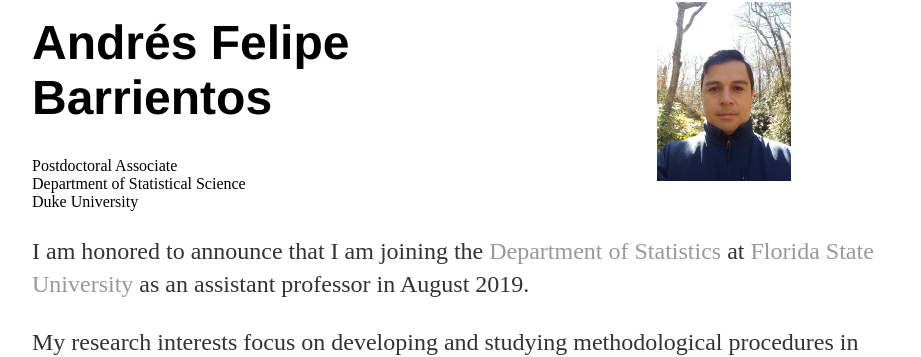
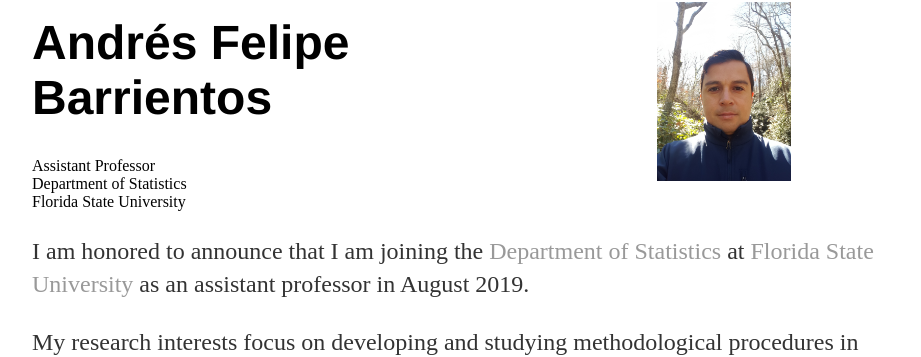
Before and after one commit to anfebar/anfebar.github.io, a Jekyll site: the page built from index.html, in a window 1280 px wide. Shown: the part 116-473 px from the top of the page, without its empty margins (160-1081 px from the left). Built offline with Jekyll 4.4.1, drawn with Linux system fonts in a browser that asks for light colours.

Commit message:
Update index.html

```diff
--- a/index.html
+++ b/index.html
@@ -6,9 +6,9 @@ title: Andres Felipe Barrientos
 <div class="row">
   <div class="column">
 <h1>Andrés Felipe Barrientos</h1>
-			Postdoctoral Associate <br>
-			Department of Statistical Science<br>
-			Duke University<br>
+			Assistant Professor <br>
+			Department of Statistics<br>
+			Florida State University<br>
   </div>
   <div class="column1">
     <img src="Barrientos.jpg" alt="" style="width:50%" class="center">
```
